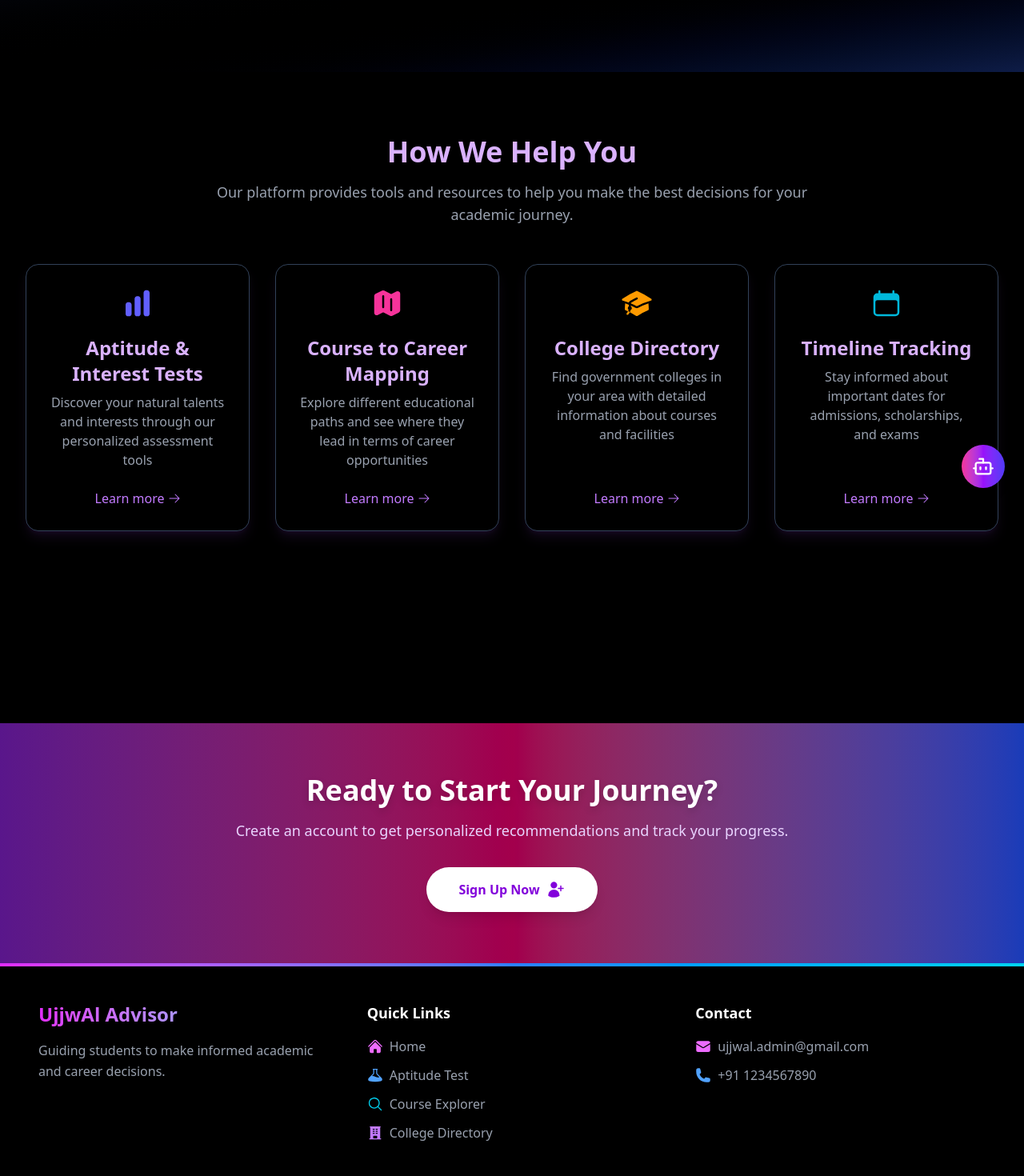
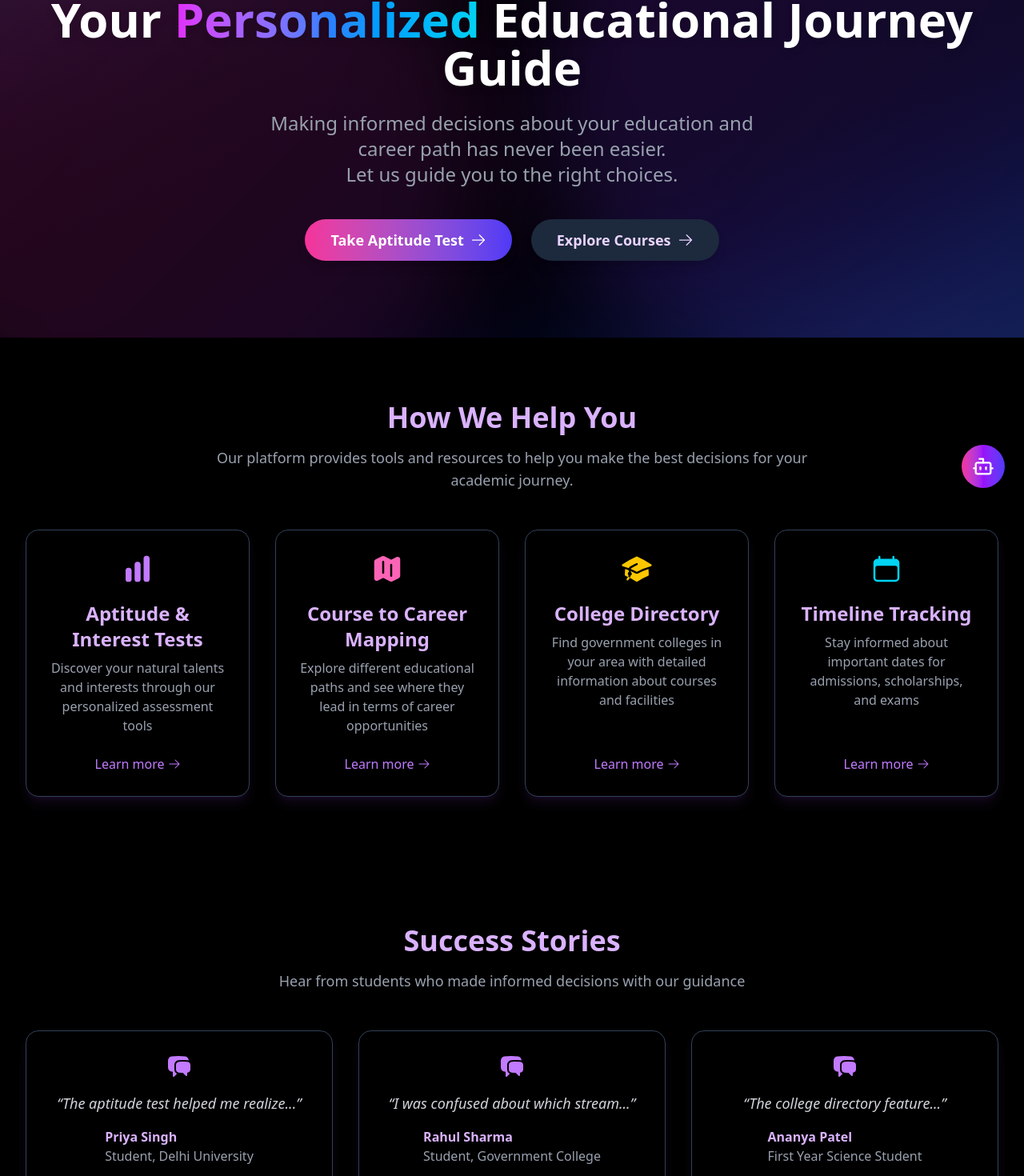
Before and after one commit to gargijoshi9/OneStop, a React (Vite) app in the folder OneStop/: page / in a window 1280 px wide. Shown: the part 166-1636 px from the top of the page at 80% size. Built offline with nearby package versions, Linux system fonts and the light colour scheme.

Commit message:
Proper update in login

```diff
--- /dev/null
+++ b/OneStop/src/pages/Dashboard.jsx
@@ -0,0 +1,133 @@
+import React from "react";
+import { useAuth } from "../contexts/AuthContext";
+import { Link } from "react-router-dom";
+import { motion } from "framer-motion";
+import {
+  AcademicCapIcon,
+  ChartBarIcon,
+  MapIcon,
+  CalendarIcon,
+  ArrowRightIcon,
+} from "@heroicons/react/24/solid";
+
+const features = [
+  {
+    title: "Aptitude & Interest Tests",
+    description:
+      "Discover your natural talents and interests through our personalized assessment tools",
+    icon: (
+      <ChartBarIcon className="h-10 w-10 text-purple-400" />
+    ),
+    link: "/aptitude-test",
+  },
+  {
+    title: "Course to Career Mapping",
+    description:
+      "Explore different educational paths and see where they lead in terms of career opportunities",
+    icon: <MapIcon className="h-10 w-10 text-pink-400" />,
+    link: "/course-explorer",
+  },
+  {
+    title: "College Directory",
+    description:
+      "Find government colleges in your area with detailed information about courses and facilities",
+    icon: (
+      <AcademicCapIcon className="h-10 w-10 text-yellow-400" />
+    ),
+    link: "/college-directory",
+  },
+  {
+    title: "Timeline Tracking",
+    description:
+      "Stay informed about important dates for admissions, scholarships, and exams",
+    icon: (
+      <CalendarIcon className="h-10 w-10 text-cyan-400" />
+    ),
+    link: "/timeline",
+  },
+];
+
+const cardVariants = {
+  offscreen: { opacity: 0, y: 30, scale: 0.95 },
+  onscreen: {
+    opacity: 1,
+    y: 0,
+    scale: 1,
+    transition: { duration: 0.6, type: "spring" },
+  },
+};
+
+function Dashboard() {
+  const { user } = useAuth(); // Get the logged-in user's details
+
+  return (
+    <div className="bg-black text-white">
+      {/* Personalized Hero Section */}
+      <section className="bg-gradient-to-br from-gray-900 via-black to-blue-900/50 py-24 relative overflow-hidden">
+        <div className="absolute inset-0 z-0 overflow-hidden">
+          <div className="absolute -top-40 -right-40 w-[48rem] h-[48rem] bg-gradient-to-br from-purple-600 to-blue-800 rounded-full opacity-20 blur-3xl animate-float" />
+          <div className="absolute -bottom-40 -left-40 w-[48rem] h-[48rem] bg-gradient-to-br from-pink-600 to-purple-800 rounded-full opacity-20 blur-3xl animate-float-delay" />
+        </div>
+        <div className="max-w-7xl mx-auto px-4 sm:px-6 lg:px-8 relative z-10">
+          <motion.div
+            initial={{ opacity: 0, y: -40 }}
+            animate={{ opacity: 1, y: 0 }}
+            transition={{ duration: 1.1 }}
+            className="text-center"
+          >
+            <h1 className="text-5xl md:text-6xl font-extrabold text-white drop-shadow-lg mb-6">
+              Welcome back,{" "}
+              <span className="bg-gradient-to-r from-fuchsia-500 via-blue-500 to-cyan-400 bg-clip-text text-transparent">
+                {user?.name || "User"}
+              </span>
+            </h1>
+            <p className="text-2xl text-gray-400 max-w-2xl mx-auto mb-10">
+              Your journey continues here. Explore the tools below to find your
+              perfect path.
+            </p>
+          </motion.div>
+        </div>
+      </section>
+
+      {/* Features Section (Dashboard Tools) */}
+      <section className="py-20 bg-black">
+        <div className="max-w-7xl mx-auto px-4 sm:px-6 lg:px-8">
+          <div className="text-center mb-12">
+            <h2 className="text-4xl font-bold text-purple-300">Your Tools</h2>
+            <p className="mt-4 text-lg text-gray-400 max-w-3xl mx-auto">
+              All our platform features are available for you right here.
+            </p>
+          </div>
+          <div className="grid grid-cols-1 md:grid-cols-2 lg:grid-cols-4 gap-8">
+            {features.map((feature, idx) => (
+              <motion.div
+                key={idx}
+                variants={cardVariants}
+                initial="offscreen"
+                whileInView="onscreen"
+                viewport={{ once: true, amount: 0.2 }}
+                className="rounded-2xl bg-black p-7 border border-slate-700 shadow-lg shadow-purple-500/10 transition-all duration-300 hover:shadow-xl hover:shadow-purple-500/20 hover:border-purple-400/50 flex flex-col items-center"
+              >
+                <div className="mb-5">{feature.icon}</div>
+                <h3 className="text-2xl font-semibold text-purple-300 mb-2 text-center">
+                  {feature.title}
+                </h3>
+                <p className="text-gray-400 mb-6 text-center">
+                  {feature.description}
+                </p>
+                <Link
+                  to={feature.link}
+                  className="inline-flex items-center text-purple-400 hover:underline mt-auto"
+                >
+                  Start Now <ArrowRightIcon className="h-4 w-4 ml-1" />
+                </Link>
+              </motion.div>
+            ))}
+          </div>
+        </div>
+      </section>
+    </div>
+  );
+}
+
+export default Dashboard;
--- a/OneStop/src/pages/Home.jsx
+++ b/OneStop/src/pages/Home.jsx
@@ -1,5 +1,4 @@
 import React from "react";
-import { useAuth } from "../contexts/AuthContext";
 import { Link } from "react-router-dom";
 import { motion } from "framer-motion";
 import {
@@ -18,7 +17,7 @@ const features = [
     description:
       "Discover your natural talents and interests through our personalized assessment tools",
     icon: (
-      <ChartBarIcon className="h-10 w-10 text-indigo-500 dark:text-purple-400" />
+      <ChartBarIcon className="h-10 w-10 text-purple-400" />
     ),
     link: "/aptitude-test",
   },
@@ -26,7 +25,7 @@ const features = [
     title: "Course to Career Mapping",
     description:
       "Explore different educational paths and see where they lead in terms of career opportunities",
-    icon: <MapIcon className="h-10 w-10 text-pink-500 dark:text-pink-400" />,
+    icon: <MapIcon className="h-10 w-10 text-pink-400" />,
     link: "/course-explorer",
   },
   {
@@ -34,7 +33,7 @@ const features = [
     description:
       "Find government colleges in your area with detailed information about courses and facilities",
     icon: (
-      <AcademicCapIcon className="h-10 w-10 text-amber-500 dark:text-yellow-400" />
+      <AcademicCapIcon className="h-10 w-10 text-yellow-400" />
     ),
     link: "/college-directory",
   },
@@ -43,7 +42,7 @@ const features = [
     description:
       "Stay informed about important dates for admissions, scholarships, and exams",
     icon: (
-      <CalendarIcon className="h-10 w-10 text-cyan-500 dark:text-cyan-400" />
+      <CalendarIcon className="h-10 w-10 text-cyan-400" />
     ),
     link: "/",
   },
@@ -60,14 +59,56 @@ const cardVariants = {
 };
 
 function Home() {
-  const { user } = useAuth();
-
   return (
-    // The main background is now handled by App.jsx, so we remove it from here
-    <div className="text-white transition-colors duration-500">
+    <div className="bg-black text-white transition-colors duration-500">
       {/* Hero Section */}
       <section className="bg-gradient-to-br from-gray-900 via-black to-blue-900/50 py-24 relative overflow-hidden">
-        {/* ... Hero Section content remains the same */}
+        <div className="absolute inset-0 z-0 overflow-hidden">
+          <div className="absolute -top-40 -right-40 w-[48rem] h-[48rem] bg-gradient-to-br from-purple-600 to-blue-800 rounded-full opacity-20 blur-3xl animate-float" />
+          <div className="absolute -bottom-40 -left-40 w-[48rem] h-[48rem] bg-gradient-to-br from-pink-600 to-purple-800 rounded-full opacity-20 blur-3xl animate-float-delay" />
+        </div>
+        <div className="max-w-7xl mx-auto px-4 sm:px-6 lg:px-8 relative z-10">
+          <motion.div
+            initial={{ opacity: 0, y: -40 }}
+            animate={{ opacity: 1, y: 0 }}
+            transition={{ duration: 1.1 }}
+            className="text-center"
+          >
+            <h1 className="text-5xl md:text-6xl font-extrabold text-white drop-shadow-lg mb-6">
+              Your{" "}
+              <span className="bg-gradient-to-r from-fuchsia-500 via-blue-500 to-cyan-400 bg-clip-text text-transparent">
+                Personalized
+              </span>{" "}
+              Educational Journey Guide
+            </h1>
+            <p className="text-2xl text-gray-400 max-w-2xl mx-auto mb-10">
+              Making informed decisions about your education and career path has
+              never been easier. <br />
+              Let us guide you to the right choices.
+            </p>
+            <motion.div
+              initial={{ opacity: 0, scale: 0.9 }}
+              animate={{ opacity: 1, scale: 1 }}
+              transition={{ delay: 0.3, duration: 0.8 }}
+              className="flex flex-col sm:flex-row justify-center space-y-4 sm:space-y-0 sm:space-x-6"
+            >
+              <Link
+                to="/aptitude-test"
+                className="inline-flex items-center justify-center px-8 py-3 text-lg rounded-full font-bold shadow-lg bg-gradient-to-r from-pink-500 to-indigo-600 text-white hover:scale-105 transition-transform duration-200 hover:from-indigo-600 hover:to-pink-600"
+              >
+                Take Aptitude Test
+                <ArrowRightIcon className="h-5 w-5 ml-2" />
+              </Link>
+              <Link
+                to="/course-explorer"
+                className="inline-flex items-center justify-center px-8 py-3 text-lg rounded-full font-bold shadow-lg bg-slate-800 text-purple-200 hover:bg-slate-700"
+              >
+                Explore Courses
+                <ArrowRightIcon className="h-5 w-5 ml-2" />
+              </Link>
+            </motion.div>
+          </motion.div>
+        </div>
       </section>
 
       {/* Features Section */}
@@ -113,10 +154,59 @@ function Home() {
 
       {/* Testimonials Section */}
       <section className="py-20 bg-black">
-        {/* ... Testimonials Section content remains largely the same, just cleaning up styles */}
+        <div className="max-w-7xl mx-auto px-4 sm:px-6 lg:px-8">
+          <div className="text-center mb-12">
+            <h2 className="text-4xl font-bold text-purple-300">
+              Success Stories
+            </h2>
+            <p className="mt-4 text-lg text-gray-400">
+              Hear from students who made informed decisions with our guidance
+            </p>
+          </div>
+          <div className="grid grid-cols-1 md:grid-cols-3 gap-8">
+            {[
+              {
+                quote: "The aptitude test helped me realize...",
+                name: "Priya Singh",
+                role: "Student, Delhi University",
+              },
+              {
+                quote: "I was confused about which stream...",
+                name: "Rahul Sharma",
+                role: "Student, Government College",
+              },
+              {
+                quote: "The college directory feature...",
+                name: "Ananya Patel",
+                role: "First Year Science Student",
+              },
+            ].map((testimonial, idx) => (
+              <motion.div
+                key={idx}
+                variants={cardVariants}
+                initial="offscreen"
+                whileInView="onscreen"
+                viewport={{ once: true, amount: 0.2 }}
+                whileHover={{ scale: 1.04, y: -5 }}
+                className="rounded-2xl bg-black p-7 border border-slate-700 shadow-lg shadow-purple-500/10 transition-all duration-300 hover:shadow-xl hover:shadow-purple-500/20 hover:border-purple-400/50 flex flex-col items-center"
+              >
+                <ChatBubbleLeftRightIcon className="h-8 w-8 text-purple-400 mb-4" />
+                <p className="text-gray-300 italic mb-4 text-lg relative z-10">
+                  “{testimonial.quote}”
+                </p>
+                <div>
+                  <p className="font-semibold text-purple-300">
+                    {testimonial.name}
+                  </p>
+                  <p className="text-gray-400">{testimonial.role}</p>
+                </div>
+              </motion.div>
+            ))}
+          </div>
+        </div>
       </section>
 
-      {/* Call to Action Section - NOW DYNAMIC */}
+      {/* Call to Action Section */}
       <section className="bg-gradient-to-r from-purple-900 via-pink-800 to-blue-800 py-16">
         <div className="max-w-7xl mx-auto px-4 sm:px-6 lg:px-8 text-center">
           <motion.h2
@@ -125,30 +215,19 @@ function Home() {
             transition={{ duration: 0.5 }}
             className="text-4xl font-bold text-white drop-shadow-lg"
           >
-            {user ? `Welcome back, ${user.name}!` : "Ready to Start Your Journey?"}
+            Ready to Start Your Journey?
           </motion.h2>
           <p className="text-lg text-purple-200 mt-4 mb-8">
-            {user
-              ? "Continue your journey by exploring our assessment tools."
-              : "Create an account to get personalized recommendations and track your progress."}
+            Create an account to get personalized recommendations and track your
+            progress.
           </p>
-          {user ? (
           <Link
-              to="./pages/AptitudeTest"
-              className="inline-flex items-center px-10 py-4 rounded-full bg-white text-purple-700 font-semibold shadow-lg hover:bg-purple-100 transition"
-            >
-              Go to Dashboard
-              <ArrowRightIcon className="h-6 w-6 ml-2" />
-            </Link>
-          ) : (
-            <Link
-              to="./pages/Signup"
+            to="/signup"
             className="inline-flex items-center px-10 py-4 rounded-full bg-white text-purple-700 font-semibold shadow-lg hover:bg-purple-100 transition"
           >
             Sign Up Now
             <UserPlusIcon className="h-6 w-6 ml-2" />
           </Link>
-          )}
         </div>
       </section>
     </div>
--- a/OneStop/src/pages/Login.jsx
+++ b/OneStop/src/pages/Login.jsx
@@ -23,7 +23,7 @@ function Login() {
       // On success, set user and navigate
       const userData = { email, name: email.split("@")[0] };
       setUser(userData);
-      navigate("/"); // Redirect to the Home page
+      navigate("/Dashboard"); // Redirect to the Dashboard page
 
     } catch (err) {
       setError(err.message || "Failed to log in. Please check your credentials.");
--- a/OneStop/src/pages/Settings.jsx
+++ b/OneStop/src/pages/Settings.jsx
@@ -28,7 +28,7 @@ function Settings() {
 
   const handleLogout = () => {
     logout();
-    navigate("/login");
+    navigate("/");
   };
 
   const handleEditChange = (e) => {
--- a/OneStop/src/pages/Signup.jsx
+++ b/OneStop/src/pages/Signup.jsx
@@ -101,8 +101,8 @@ function Signup() {
         address: formData.address,
       });
 
-      // Redirect to home page
-      navigate("/");
+      // Redirect to dashboard page
+      navigate("/Dashboard");
     } catch (error) {
       setError(error.message);
     } finally {
```
Also changed, not shown: OneStop/src/App.jsx (+7 -1 lines). Lines whose indentation alone changed are shown as unchanged.
